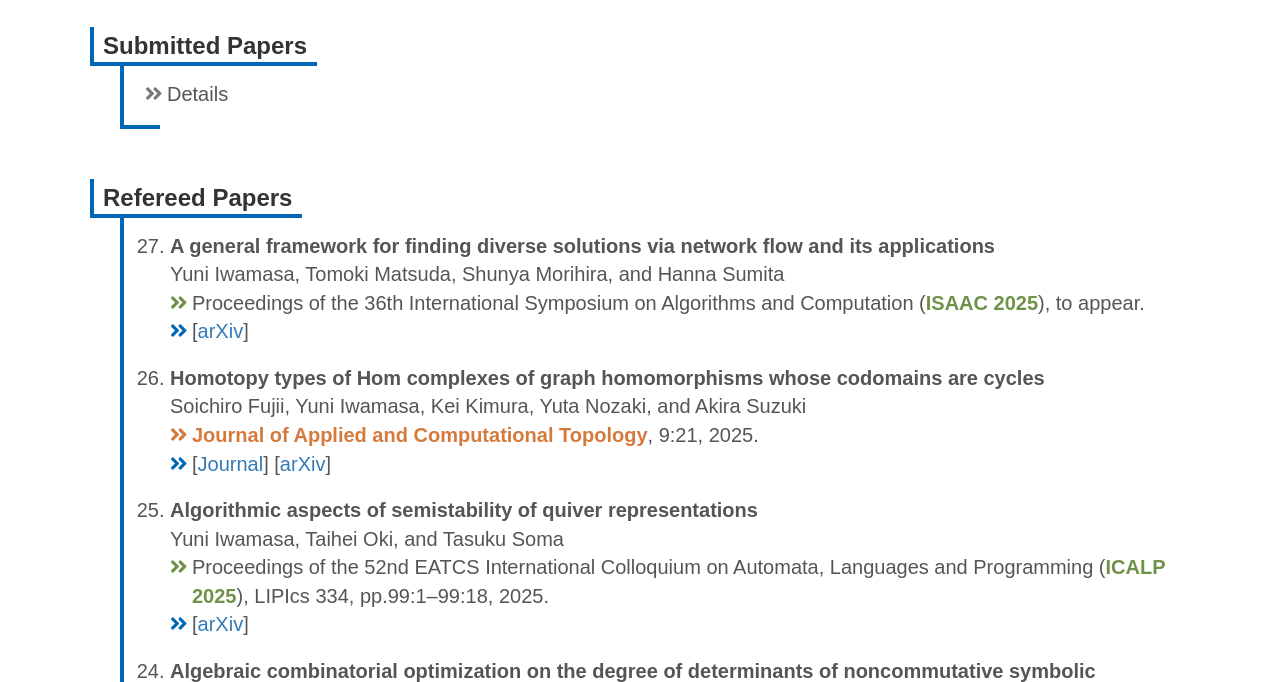
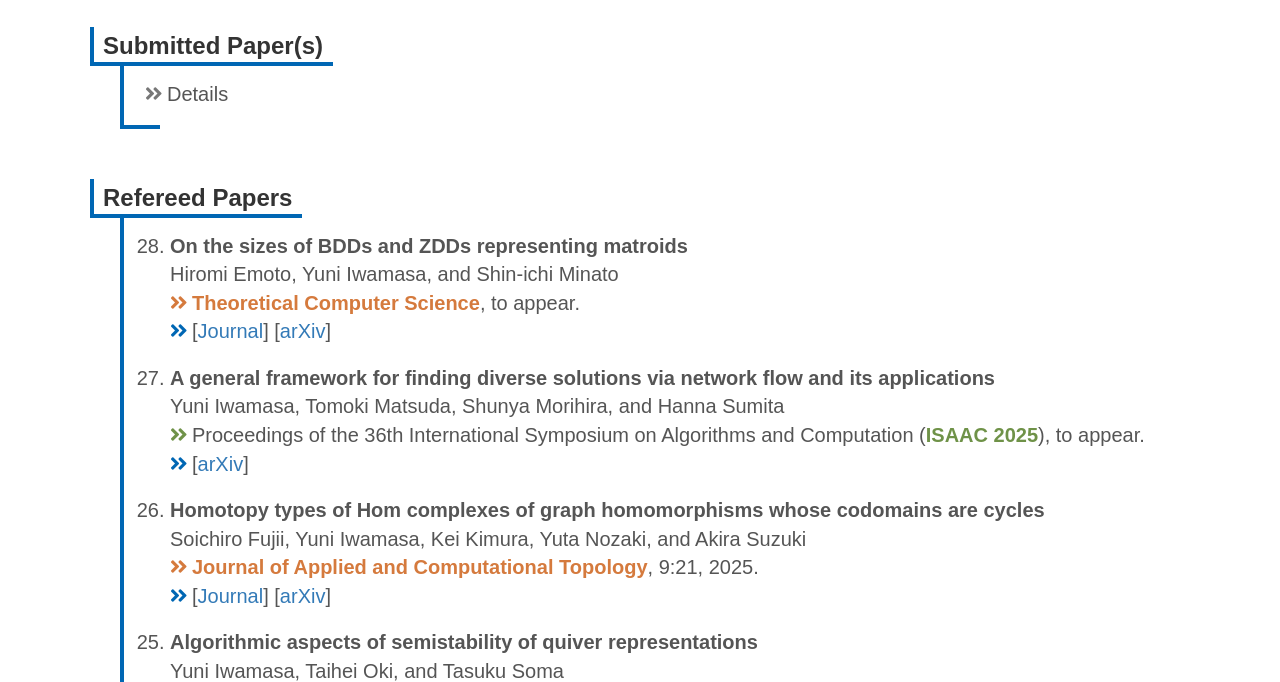
Before and after one commit to yuniwamasa/yuniwamasa.github.io, a plain HTML site: page research.html in a window 1280 px wide. Shown: the part 53-735 px from the top of the page. Drawn offline with nearby package versions, Linux system fonts and the light colour scheme; some packages are replaced by stand-ins of ours.

Commit message:
Add files via upload

```diff
--- a/research.html
+++ b/research.html
@@ -67,7 +67,7 @@
 <div id="contents">
 
 
-<h2><span>Submitted Papers</span></h2>
+<h2><span>Submitted Paper(s)</span></h2>
 <div class="under_h2">
 	<details class="submitted_details">
   <summary class="submitted_summary">Details</summary>
@@ -78,9 +78,6 @@
 		Tatsuya Gima, Yuni Iwamasa, Yasuaki Kobayashi, Kazuhiro Kurita, Yota Otachi, and Rin Saito
 		<div class="paper">[<a href="https://arxiv.org/abs/2412.04016" target="_blank">arXiv</a>]</div>
 
-		<li><b>On the sizes of BDDs and ZDDs representing matroids</b><br>
-		Hiromi Emoto, Yuni Iwamasa, and Shin-ichi Minato
-		<div class="paper">[<a href="https://arxiv.org/abs/2404.14670" target="_blank">arXiv</a>]</div>
 	</ol>
   </pp>
 </details>
@@ -90,6 +87,11 @@
 <h2><span>Refereed Papers</span></h2>
 <div class="under_h2">
 <ol reversed class="high">
+
+  <li><b>On the sizes of BDDs and ZDDs representing matroids</b><br>
+		Hiromi Emoto, Yuni Iwamasa, and Shin-ichi Minato
+    <div class="journal"><span class="journal_marker">Theoretical Computer Science</span>, to appear.</div>
+		<div class="paper">[<a href="https://doi.org/10.1016/j.tcs.2025.115591" target="_blank">Journal</a>]&nbsp;[<a href="https://arxiv.org/abs/2404.14670" target="_blank">arXiv</a>]</div>
 
   <li><b>A general framework for finding diverse solutions via network flow and its applications</b><br>
     Yuni Iwamasa, Tomoki Matsuda, Shunya Morihira, and Hanna Sumita
```
